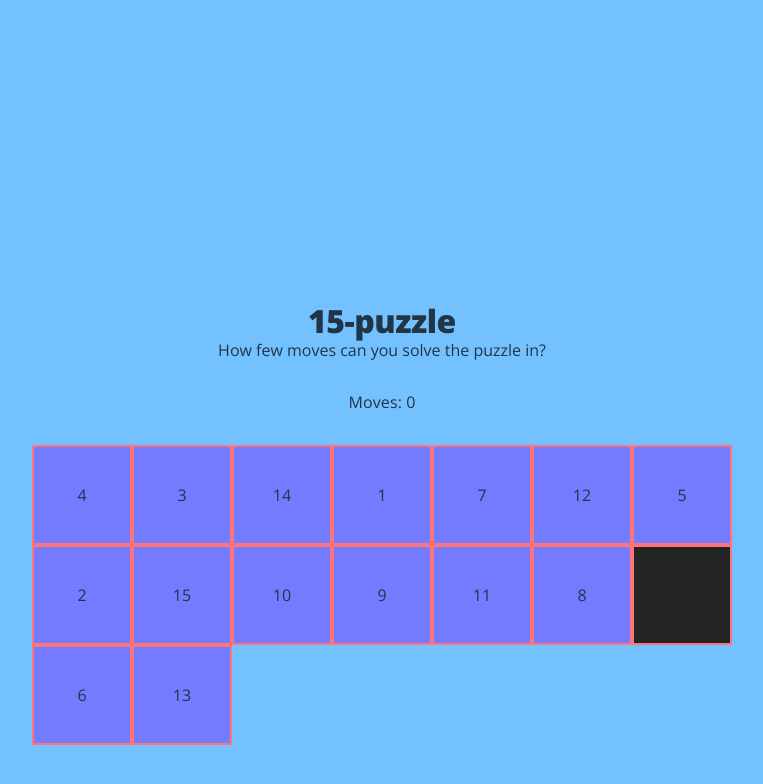
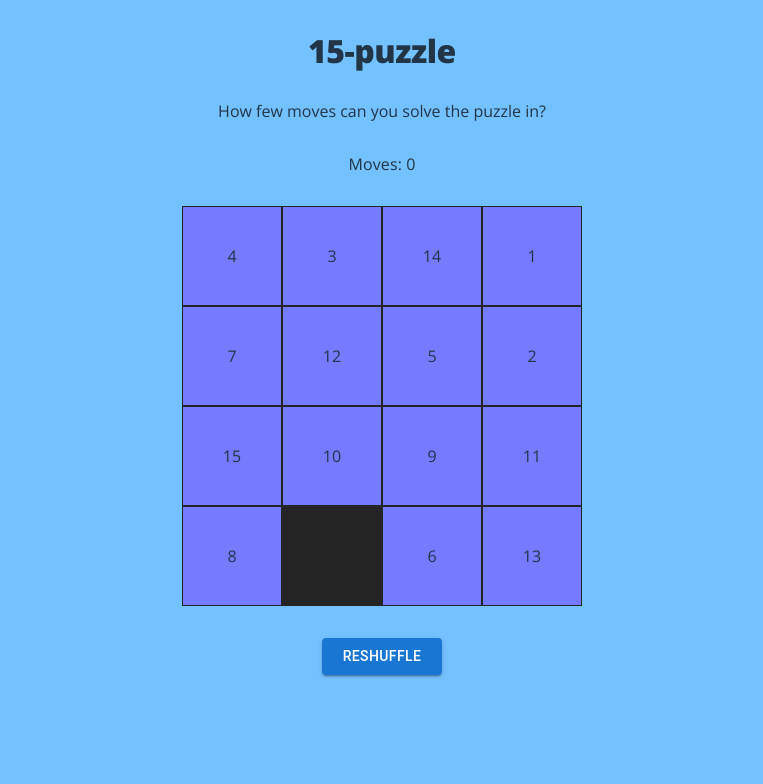
Before and after one commit to livoszlak/15-puzzle, a React (Vite) app: page / in a window 1280 px wide. Shown: the top 784 px of the page, without its empty margins (258-1021 px from the left). Built offline with nearby package versions, Linux system fonts and the light colour scheme.

Commit message:
Styling, continued + more resize logic

```diff
--- a/src/App.css
+++ b/src/App.css
@@ -1,5 +1,4 @@
 #root {
-  max-width: 1280px;
   margin: 0 auto;
   padding: 2rem;
   text-align: center;
--- a/src/App.tsx
+++ b/src/App.tsx
@@ -1,5 +1,5 @@
 import "./App.css";
-import { Box, Typography } from "@mui/material";
+import { Typography } from "@mui/material";
 import Board from "./components/Board";
 import Header from "./components/Header";
 import { useConstants } from "./hooks/useConstants";
@@ -9,7 +9,6 @@ function App() {
 
   return (
     <div className="App">
-      <Box>
       <Typography
         variant="h1"
         fontSize={"2rem"}
@@ -19,7 +18,6 @@ function App() {
         15-puzzle
       </Typography>
       <Header />
-      </Box>
       <Board constants={constants} />
     </div>
   );
--- a/src/components/Board.tsx
+++ b/src/components/Board.tsx
@@ -3,6 +3,7 @@ import { Constants } from "../types";
 import { useTiles } from "../hooks/useTiles";
 import { Typography } from "@mui/material";
 import { isSolved } from "../helpers";
+import Button from "./Button";
 
 interface BoardProps {
   constants: Constants;
@@ -27,7 +28,6 @@ const Board: React.FC<BoardProps> = ({ constants }) => {
         Moves: {moves}
       </Typography>
 
-      <div className="board-wrapper">
       <div style={style} className="board">
         {tiles.map((tile, index) => (
           <Tile
@@ -37,15 +37,13 @@ const Board: React.FC<BoardProps> = ({ constants }) => {
             width={constants.TILE_WIDTH}
             height={constants.TILE_HEIGHT}
             handleTileClick={handleTileClick}
-              /* gridSize={constants.COLUMNS} */
           />
         ))}
       </div>
-      </div>
 
-      <button onClick={handleShuffleClick}>
+      <Button onClick={handleShuffleClick}>
         {isSolved(tiles) ? "Play again" : "Reshuffle"}
-      </button>
+      </Button>
     </>
   );
 };
--- a/src/components/Button.tsx
+++ b/src/components/Button.tsx
@@ -3,7 +3,7 @@ import { ButtonProps } from "../types";
 
 const Button: React.FC<ButtonProps> = ({ onClick, children }) => {
   return (
-    <MUIButton variant="contained" onClick={onClick}>
+    <MUIButton variant="contained" onClick={onClick} sx={{ width: "120px" }}>
       {children}
     </MUIButton>
   );
--- a/src/components/Tile.tsx
+++ b/src/components/Tile.tsx
@@ -7,7 +7,6 @@ type TileProps = {
   width: number;
   height: number;
   handleTileClick: (index: number) => void;
-  /* gridSize: number; */
 };
 
 function Tile(props: TileProps) {
@@ -31,8 +30,7 @@ function Tile(props: TileProps) {
         transform: `translate3d(${tileStyle.translateX}px, ${tileStyle.translateY}px, 0)`,
         backgroundColor:
           tile === constants.TILE_COUNT - 1 ? "#242424" : "#747bff",
-        /* opacity: tile === constants.TILE_COUNT - 1 ? 0 : 1, */
-        /* border: "1px solid black", */
+        border: "1px solid #242424",
       }}
       className="tile"
       onClick={() => handleTileClick(index)}
@@ -43,3 +41,17 @@ function Tile(props: TileProps) {
 }
 
 export default Tile;
+
+/**
+ *       <Box
+        sx={{
+          width: 100,
+          height: 100,
+          borderRadius: 1,
+          bgcolor: 'primary.main',
+          '&:hover': {
+            bgcolor: 'primary.dark',
+          },
+        }}
+      />
+ */
--- a/src/constants/constants.ts
+++ b/src/constants/constants.ts
@@ -1,17 +1,17 @@
 import { Constants } from "../types";
 
 const windowWidth = window.innerWidth;
-/* const boardSize = Math.round(windowWidth * 0.8); */
-export const columns = 7;
+const boardSize = Math.round(windowWidth * 0.8);
+export const columns = 4;
+export const rows = 4;
 
 export const constants: Constants = {
   TILE_COUNT: 16,
   COLUMNS: columns,
-  ROWS: 16 / columns,
+  ROWS: rows,
   TILE_WIDTH: Math.min(Math.round((windowWidth * 0.8) / columns), 100),
   TILE_HEIGHT: Math.min(Math.round((windowWidth * 0.8) / columns), 100),
-  BOARD_HEIGHT:
-    Math.min(Math.round((windowWidth * 0.8) / columns), 100) * (16 / columns),
+  BOARD_HEIGHT: Math.round((windowWidth * 0.8) / columns) * (16 / columns),
   BOARD_WIDTH:
     Math.min(Math.round((windowWidth * 0.8) / columns), 100) * columns,
 };
--- a/src/hooks/useConstants.ts
+++ b/src/hooks/useConstants.ts
@@ -1,12 +1,12 @@
 import { useState, useEffect } from "react";
 import { Constants } from "../types";
-import { columns } from "../constants/constants";
+import { columns, rows } from "../constants/constants";
 
 export function useConstants() {
   const [constants, setConstants] = useState<Constants>({
     TILE_COUNT: 16,
     COLUMNS: columns,
-    ROWS: 16 / columns,
+    ROWS: rows,
     TILE_WIDTH: 0,
     TILE_HEIGHT: 0,
     BOARD_HEIGHT: 0,
@@ -27,6 +27,7 @@ export function useConstants() {
         TILE_WIDTH: tileWidth,
         TILE_HEIGHT: tileHeight,
         BOARD_WIDTH: tileWidth * constants.COLUMNS,
+        BOARD_HEIGHT: tileHeight * constants.ROWS,
       }));
     };
 
--- a/src/index.css
+++ b/src/index.css
@@ -19,6 +19,13 @@
   --blank: #242424;
 }
 
+#root {
+  margin: 0 auto;
+  padding: 2rem;
+  text-align: center;
+  min-height: 100vh;
+}
+
 * {
   box-sizing: border-box;
 }
@@ -26,19 +33,18 @@
 .App {
   display: flex;
   flex-direction: column;
+  align-items: center;
   gap: 2rem;
+  height: 100%;
 }
 
 body {
-  margin: 0;
+  margin: 0 auto;
   display: flex;
   place-items: center;
   min-width: 320px;
   min-height: 100vh;
   background-color: var(--light-blue);
-}
-
-.board-wrapper {
 }
 
 .board {
@@ -47,7 +53,6 @@ body {
   margin: 0 auto;
   background-color: var(--light-red);
   display: flex;
-  height: 100%;
   width: 100%;
 }
 
@@ -55,14 +60,30 @@ body {
   position: absolute;
   list-style: none;
   background: var(--purple);
-  display: grid;
-  place-items: center;
+  display: flex;
+  justify-content: center;
+  align-items: center;
   font-size: 1rem;
-  box-shadow: inset 0px 0px 0px 2px var(--light-red);
+  /* box-shadow: inset 0px 0px 0px 1px var(--light-red); */
 }
 
 .empty {
   background-color: var(--blank);
+}
+
+.test {
+  display: flex;
+  flex-direction: row;
+  flex-wrap: wrap;
+  width: calc(100%);
+  gap: 0;
+  padding: 0;
+}
+
+.tile-test {
+  width: calc(100% / 6);
+  height: calc(100% / 3);
+  background-color: #747bff;
 }
 
 @media (prefers-color-scheme: light) {
```
Lines whose indentation alone changed are shown as unchanged.
